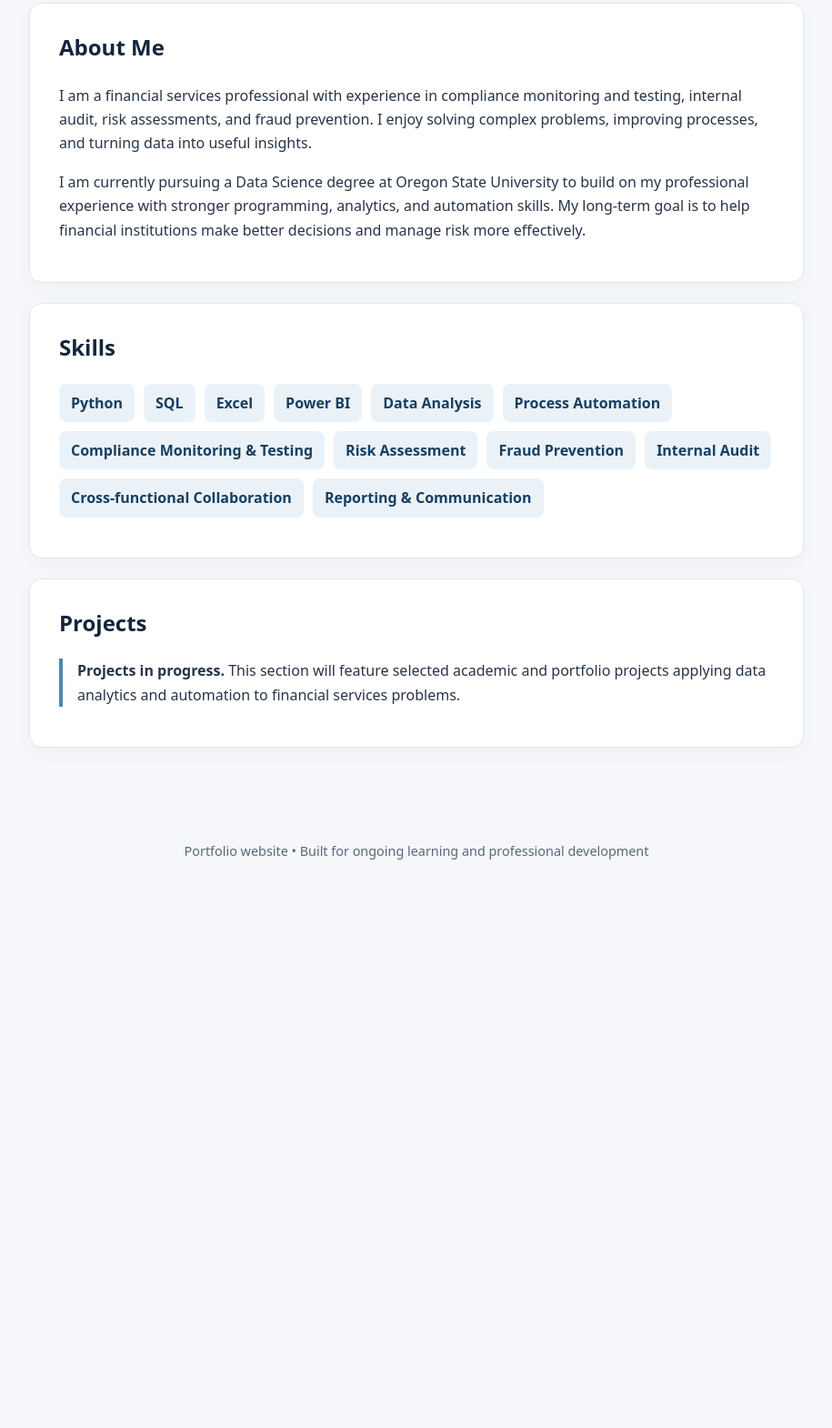
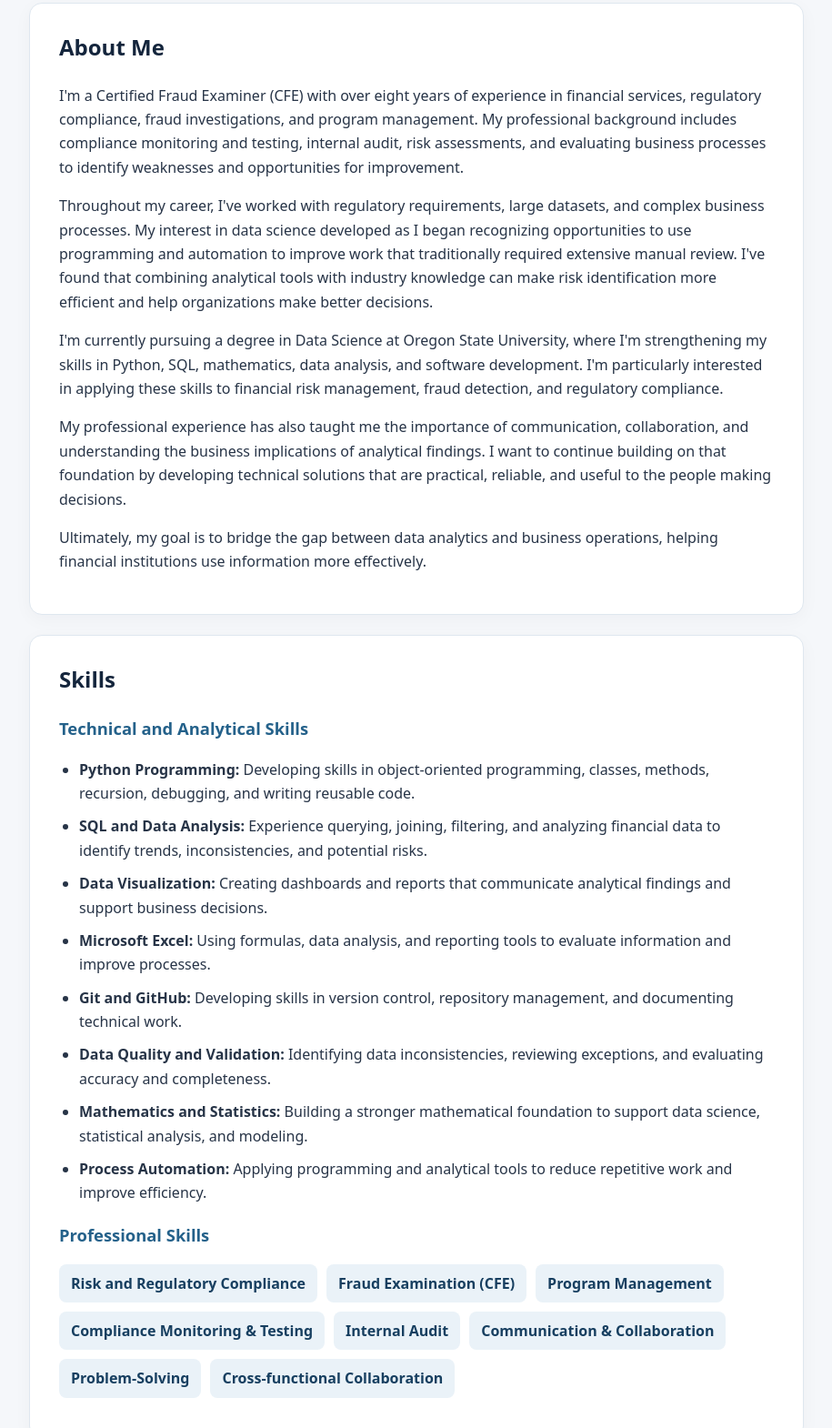
Before and after one commit to rschultz4118/rschultz4118, a plain HTML site: page index.html in a window 1280 px wide. Shown: the part 392-1962 px from the top of the page at 91% size, without its empty margins (182-1097 px from the left). Before the commit the page ends 1364 px from the top, so only its background shows below. Drawn offline with Linux system fonts and the light colour scheme.

Commit message:
Update DS 101 Module 7 portfolio
Updated the portfolio description and enhanced the content to reflect a focus on data science. Adjusted various sections for clarity and added new skills and project details.

```diff
--- a/index.html
+++ b/index.html
@@ -3,41 +3,181 @@
 <head>
   <meta charset="UTF-8">
   <meta name="viewport" content="width=device-width, initial-scale=1">
-  <meta name="description" content="Professional portfolio featuring financial services risk, fraud prevention, compliance, and analytics skills.">
+  <meta name="description" content="Data Science portfolio featuring financial services risk, fraud prevention, regulatory compliance, and analytics.">
   <title>Professional Portfolio | Risk, Fraud & Analytics</title>
+
   <style>
-    :root { color-scheme: light; --navy:#14253c; --blue:#24618a; --bg:#f5f7fa; --text:#273447; --border:#dfe7ef; }
-    * { box-sizing: border-box; }
-    html { scroll-behavior: smooth; }
-    body { margin:0; font-family: system-ui, -apple-system, 'Segoe UI', sans-serif; background:var(--bg); color:var(--text); line-height:1.65; }
-    header { background:linear-gradient(120deg, #14253c, #285c7c); color:white; padding:64px 24px 56px; }
-    .wrap { max-width:900px; margin:auto; }
-    .eyebrow { text-transform:uppercase; letter-spacing:.16em; font-size:.8rem; opacity:.85; font-weight:700; }
-    h1 { font-size:clamp(2rem,5vw,3.2rem); line-height:1.2; margin:12px 0; }
-    header p { max-width:660px; font-size:1.1rem; opacity:.94; }
-    nav { background:#fff; border-bottom:1px solid var(--border); }
-    nav .wrap { display:flex; gap:24px; flex-wrap:wrap; padding:14px 24px; }
-    a { color:var(--blue); }
-    nav a { font-weight:650; text-decoration:none; }
-    nav a:hover, nav a:focus { text-decoration:underline; }
-    main { padding:32px 24px 56px; }
-    section { background:white; border:1px solid var(--border); border-radius:14px; padding:28px 32px; margin-bottom:22px; box-shadow:0 5px 20px rgba(20,37,60,.035); }
-    h2 { color:var(--navy); margin-top:0; font-size:1.5rem; }
-    .chips { display:flex; flex-wrap:wrap; gap:10px; padding:0; list-style:none; }
-    .chips li { background:#eaf2f8; color:#173f60; padding:8px 13px; border-radius:8px; font-weight:550; }
-    .note { border-left:4px solid #4c87ad; padding-left:16px; }
-    footer { text-align:center; padding:24px; color:#59677a; font-size:.9rem; }
-    @media (max-width:600px) { section { padding:22px; } header { padding-top:48px; } }
+    :root {
+      color-scheme: light;
+      --navy: #14253c;
+      --blue: #24618a;
+      --bg: #f5f7fa;
+      --text: #273447;
+      --border: #dfe7ef;
+    }
+
+    * {
+      box-sizing: border-box;
+    }
+
+    html {
+      scroll-behavior: smooth;
+    }
+
+    body {
+      margin: 0;
+      font-family: system-ui, -apple-system, 'Segoe UI', sans-serif;
+      background: var(--bg);
+      color: var(--text);
+      line-height: 1.65;
+    }
+
+    header {
+      background: linear-gradient(120deg, #14253c, #285c7c);
+      color: white;
+      padding: 64px 24px 56px;
+    }
+
+    .wrap {
+      max-width: 900px;
+      margin: auto;
+    }
+
+    .eyebrow {
+      text-transform: uppercase;
+      letter-spacing: .16em;
+      font-size: .8rem;
+      opacity: .85;
+      font-weight: 700;
+    }
+
+    h1 {
+      font-size: clamp(2rem, 5vw, 3.2rem);
+      line-height: 1.2;
+      margin: 12px 0;
+    }
+
+    header p {
+      max-width: 660px;
+      font-size: 1.1rem;
+      opacity: .94;
+    }
+
+    nav {
+      background: #fff;
+      border-bottom: 1px solid var(--border);
+    }
+
+    nav .wrap {
+      display: flex;
+      gap: 24px;
+      flex-wrap: wrap;
+      padding: 14px 24px;
+    }
+
+    a {
+      color: var(--blue);
+    }
+
+    nav a {
+      font-weight: 650;
+      text-decoration: none;
+    }
+
+    nav a:hover,
+    nav a:focus {
+      text-decoration: underline;
+    }
+
+    main {
+      padding: 32px 24px 56px;
+    }
+
+    section {
+      background: white;
+      border: 1px solid var(--border);
+      border-radius: 14px;
+      padding: 28px 32px;
+      margin-bottom: 22px;
+      box-shadow: 0 5px 20px rgba(20,37,60,.035);
+    }
+
+    h2 {
+      color: var(--navy);
+      margin-top: 0;
+      font-size: 1.5rem;
+    }
+
+    h3 {
+      color: var(--blue);
+      margin-bottom: 10px;
+      font-size: 1.15rem;
+    }
+
+    .skills-list {
+      padding-left: 22px;
+    }
+
+    .skills-list li {
+      margin-bottom: 10px;
+    }
+
+    .chips {
+      display: flex;
+      flex-wrap: wrap;
+      gap: 10px;
+      padding: 0;
+      list-style: none;
+    }
+
+    .chips li {
+      background: #eaf2f8;
+      color: #173f60;
+      padding: 8px 13px;
+      border-radius: 8px;
+      font-weight: 550;
+    }
+
+    .note {
+      border-left: 4px solid #4c87ad;
+      padding-left: 16px;
+    }
+
+    footer {
+      text-align: center;
+      padding: 24px;
+      color: #59677a;
+      font-size: .9rem;
+    }
+
+    @media (max-width: 600px) {
+      section {
+        padding: 22px;
+      }
+
+      header {
+        padding-top: 48px;
+      }
+    }
   </style>
 </head>
+
 <body>
+
   <header>
     <div class="wrap">
-      <div class="eyebrow">Professional Portfolio</div>
+      <div class="eyebrow">Data Science & Professional Portfolio</div>
+
       <h1>Risk, Fraud &amp; Analytics</h1>
-      <p>Financial services experience meets practical data analysis, process improvement, and automation.</p>
+
+      <p>
+        Combining financial services experience with
+        data science, analytics, process improvement,
+        and automation.
+      </p>
     </div>
   </header>
+
   <nav aria-label="Main navigation">
     <div class="wrap">
       <a href="#about">About</a>
@@ -45,26 +185,165 @@
       <a href="#projects">Projects</a>
     </div>
   </nav>
+
   <main class="wrap">
+
+    <!-- PROFESSIONAL BIO -->
+
     <section id="about">
       <h2>About Me</h2>
-      <p>I am a financial services professional with experience in compliance monitoring and testing, internal audit, risk assessments, and fraud prevention. I enjoy solving complex problems, improving processes, and turning data into useful insights.</p>
-      <p>I am currently pursuing a Data Science degree at Oregon State University to build on my professional experience with stronger programming, analytics, and automation skills. My long-term goal is to help financial institutions make better decisions and manage risk more effectively.</p>
+
+      <p>
+        I'm a Certified Fraud Examiner (CFE) with over eight
+        years of experience in financial services, regulatory
+        compliance, fraud investigations, and program management.
+        My professional background includes compliance monitoring
+        and testing, internal audit, risk assessments, and
+        evaluating business processes to identify weaknesses
+        and opportunities for improvement.
+      </p>
+
+      <p>
+        Throughout my career, I've worked with regulatory
+        requirements, large datasets, and complex business
+        processes. My interest in data science developed as
+        I began recognizing opportunities to use programming
+        and automation to improve work that traditionally
+        required extensive manual review. I've found that
+        combining analytical tools with industry knowledge
+        can make risk identification more efficient and help
+        organizations make better decisions.
+      </p>
+
+      <p>
+        I'm currently pursuing a degree in Data Science at
+        Oregon State University, where I'm strengthening my
+        skills in Python, SQL, mathematics, data analysis,
+        and software development. I'm particularly interested
+        in applying these skills to financial risk management,
+        fraud detection, and regulatory compliance.
+      </p>
+
+      <p>
+        My professional experience has also taught me the
+        importance of communication, collaboration, and
+        understanding the business implications of analytical
+        findings. I want to continue building on that
+        foundation by developing technical solutions that
+        are practical, reliable, and useful to the people
+        making decisions.
+      </p>
+
+      <p>
+        Ultimately, my goal is to bridge the gap between
+        data analytics and business operations, helping
+        financial institutions use information more effectively.
+      </p>
     </section>
+
+    <!-- SKILLS -->
+
     <section id="skills">
       <h2>Skills</h2>
+
+      <h3>Technical and Analytical Skills</h3>
+
+      <ul class="skills-list">
+        <li>
+          <strong>Python Programming:</strong>
+          Developing skills in object-oriented programming,
+          classes, methods, recursion, debugging, and
+          writing reusable code.
+        </li>
+
+        <li>
+          <strong>SQL and Data Analysis:</strong>
+          Experience querying, joining, filtering, and
+          analyzing financial data to identify trends,
+          inconsistencies, and potential risks.
+        </li>
+
+        <li>
+          <strong>Data Visualization:</strong>
+          Creating dashboards and reports that communicate
+          analytical findings and support business decisions.
+        </li>
+
+        <li>
+          <strong>Microsoft Excel:</strong>
+          Using formulas, data analysis, and reporting tools
+          to evaluate information and improve processes.
+        </li>
+
+        <li>
+          <strong>Git and GitHub:</strong>
+          Developing skills in version control, repository
+          management, and documenting technical work.
+        </li>
+
+        <li>
+          <strong>Data Quality and Validation:</strong>
+          Identifying data inconsistencies, reviewing
+          exceptions, and evaluating accuracy and completeness.
+        </li>
+
+        <li>
+          <strong>Mathematics and Statistics:</strong>
+          Building a stronger mathematical foundation
+          to support data science, statistical analysis,
+          and modeling.
+        </li>
+
+        <li>
+          <strong>Process Automation:</strong>
+          Applying programming and analytical tools to
+          reduce repetitive work and improve efficiency.
+        </li>
+      </ul>
+
+      <h3>Professional Skills</h3>
+
       <ul class="chips">
-        <li>Python</li><li>SQL</li><li>Excel</li><li>Power BI</li>
-        <li>Data Analysis</li><li>Process Automation</li><li>Compliance Monitoring &amp; Testing</li>
-        <li>Risk Assessment</li><li>Fraud Prevention</li><li>Internal Audit</li>
-        <li>Cross-functional Collaboration</li><li>Reporting &amp; Communication</li>
+        <li>Risk and Regulatory Compliance</li>
+        <li>Fraud Examination (CFE)</li>
+        <li>Program Management</li>
+        <li>Compliance Monitoring &amp; Testing</li>
+        <li>Internal Audit</li>
+        <li>Communication &amp; Collaboration</li>
+        <li>Problem-Solving</li>
+        <li>Cross-functional Collaboration</li>
       </ul>
     </section>
+
+    <!-- PROJECTS -->
+
     <section id="projects">
       <h2>Projects</h2>
-      <p class="note"><strong>Projects in progress.</strong> This section will feature selected academic and portfolio projects applying data analytics and automation to financial services problems.</p>
+
+      <p class="note">
+        <strong>Projects Coming Soon.</strong>
+        As I progress through my Data Science degree,
+        I plan to add projects demonstrating my skills
+        in Python, SQL, data analysis, and visualization.
+      </p>
+
+      <p>
+        My primary areas of interest include financial
+        risk management, fraud detection, regulatory
+        compliance, and process automation. Future
+        portfolio projects will focus on practical
+        applications of data science using publicly
+        available or synthetic datasets.
+      </p>
     </section>
+
   </main>
-  <footer>Portfolio website • Built for ongoing learning and professional development</footer>
+
+  <footer>
+    Data Science Portfolio &bull;
+    Oregon State University &bull;
+    Professional Development
+  </footer>
+
 </body>
 </html>
```
